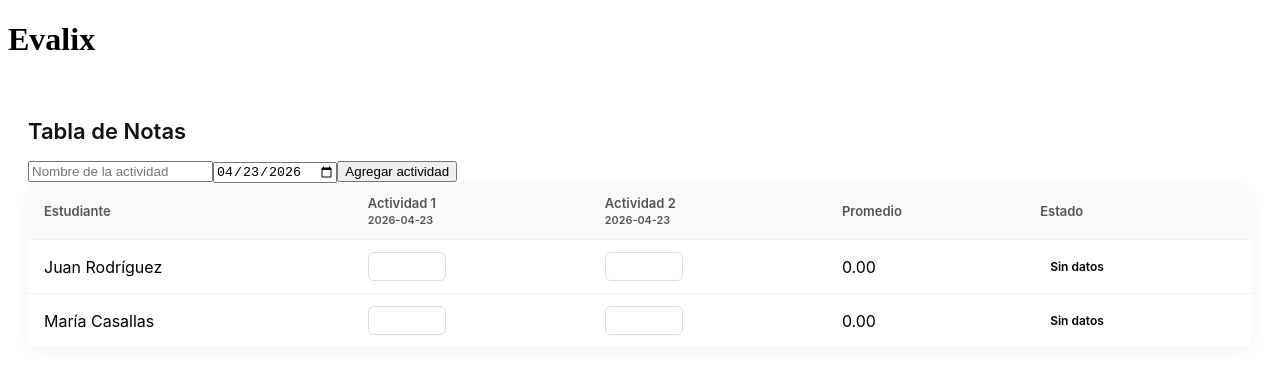
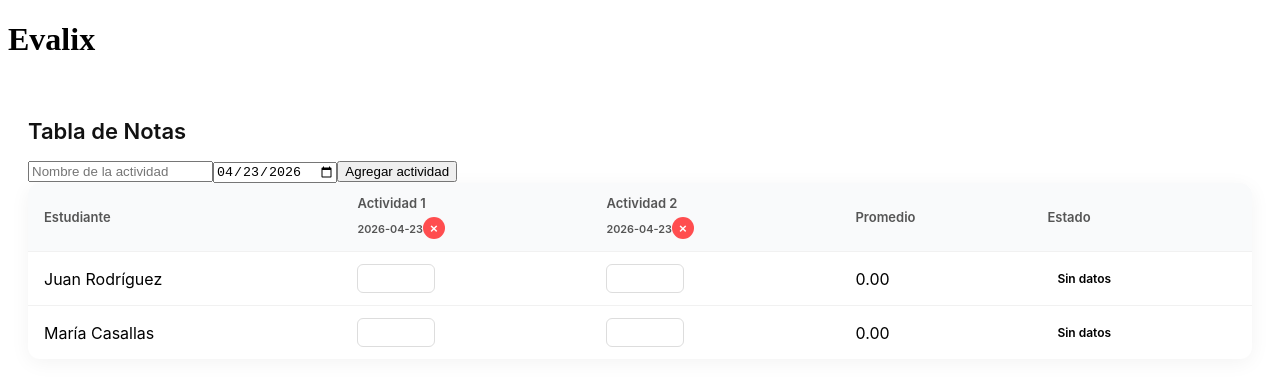
Before and after one commit to Frixix/Evalix, a React (Vite) app: page / in a window 1280 px wide. Shown: the top 386 px of the page. Built offline with nearby package versions, Linux system fonts and the light colour scheme.

Commit message:
Feat : Implementación de fecha automatica

```diff
--- a/src/components/TablaNotas.jsx
+++ b/src/components/TablaNotas.jsx
@@ -155,6 +155,32 @@ function TablaNotas() {
     setNombreActividad("");
     setFechaActividad(hoy);
   };
+  // ================================
+  // ELIMINAR ACTIVIDAD
+  // ================================
+
+    const eliminarActividad = (actividadId) => {
+    // 1. Quitar actividad del array
+    const nuevasActividades = actividades.filter(
+      (act) => act.id !== actividadId
+    );
+
+    setActividades(nuevasActividades);
+
+    // 2. Quitar nota asociada en cada estudiante
+    const estudiantesActualizados = estudiantes.map((est) => {
+      const nuevasNotas = { ...est.notas };
+
+      delete nuevasNotas[actividadId];
+
+      return {
+        ...est,
+        notas: nuevasNotas
+      };
+    });
+
+    setEstudiantes(estudiantesActualizados);
+  };
 
   // ================================
   // RENDER
@@ -189,8 +215,17 @@ function TablaNotas() {
           <th key={act.id}>
             <div>{act.nombre}</div>
             <small>{act.fechaCreacion}</small>
+
+            <button
+              onClick={() => eliminarActividad(act.id)}
+              className="btn-eliminar"
+            >
+              ×
+            </button>
           </th>
         ))}
+
+
 
             <th>Promedio</th>
             <th>Estado</th>
--- a/src/styles/tabla.css
+++ b/src/styles/tabla.css
@@ -99,3 +99,21 @@
 .fila-pierde {
   background-color: #fef5f5;
 }
+
+.btn-eliminar {
+  margin-top: 6px;
+  border: none;
+  background: #ff4d4f;
+  color: white;
+  width: 22px;
+  height: 22px;
+  border-radius: 50%;
+  cursor: pointer;
+  font-weight: bold;
+  transition: 0.2s ease;
+}
+
+.btn-eliminar:hover {
+  background: #d9363e;
+  transform: scale(1.08);
+}
```
Lines whose indentation alone changed are shown as unchanged.
